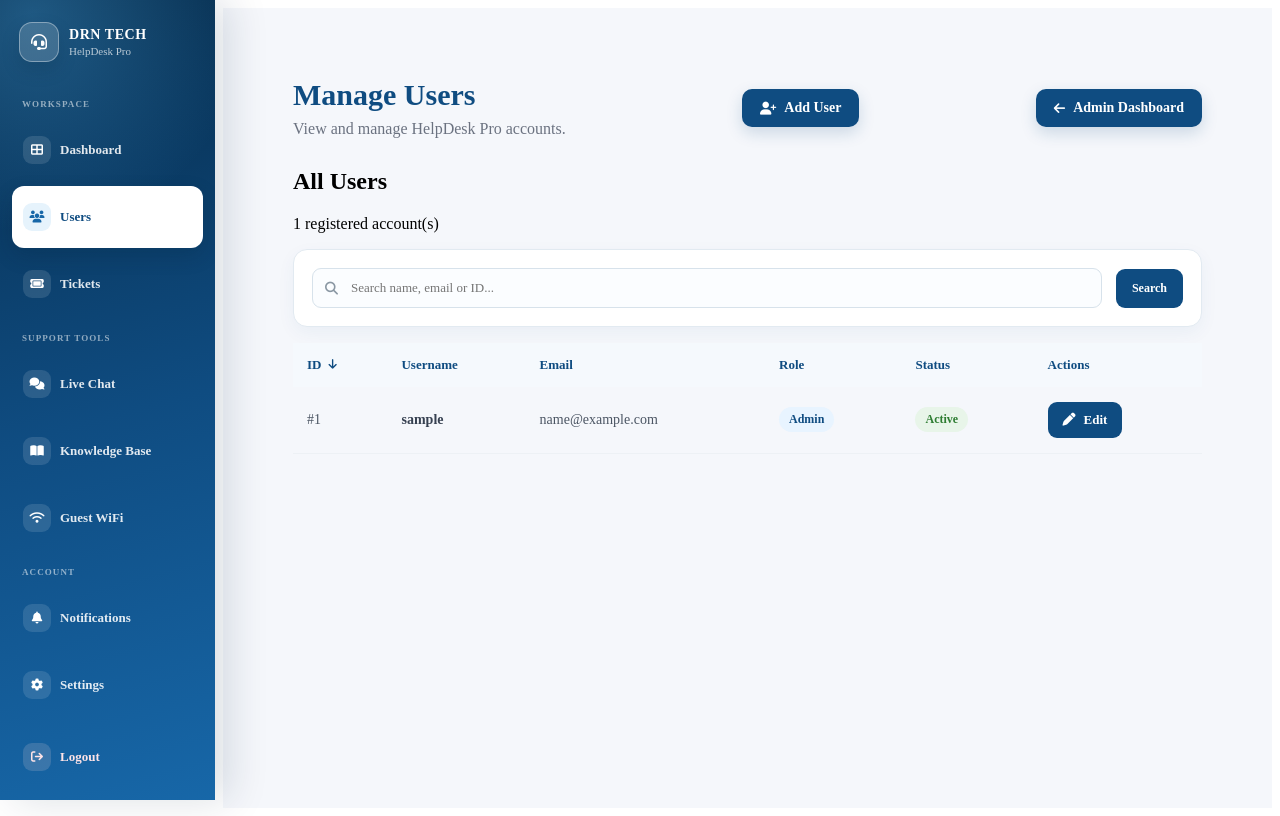
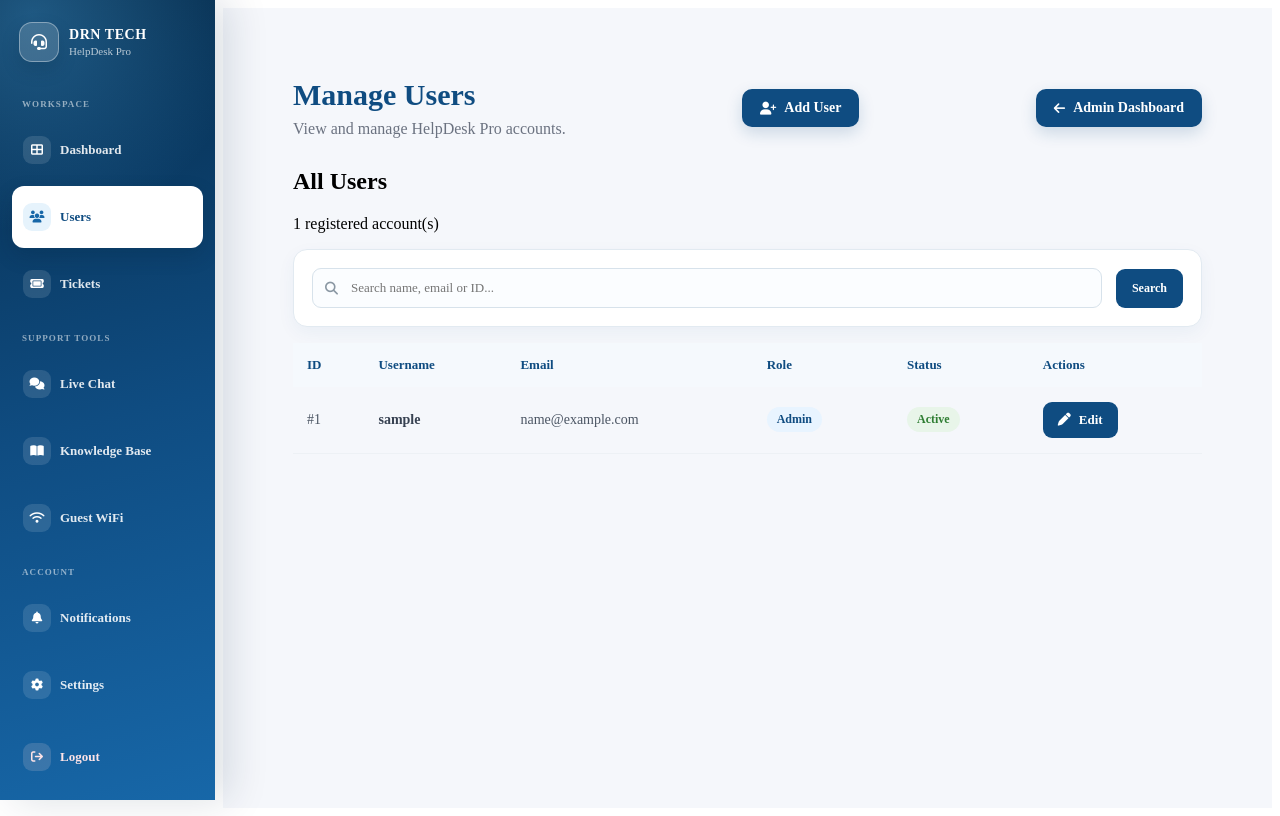
Before and after one commit to DRNWAMBZ/HelpDeskPro, a Flask app: page /admin/users in a window 1280 px wide. Run offline with Flask 3, Linux system fonts and the light colour scheme; a user stored in the database is signed in; tables that the repository leaves empty hold one stand-in row (values such as "Sample post"); some libraries are stand-ins or nearby versions.

Commit message:
Simplify user ID sort header

```diff
--- a/static/css/admin.css
+++ b/static/css/admin.css
@@ -488,21 +488,14 @@
 }
 
 .admin-sort-link {
-    align-items: center;
     color: inherit;
-    display: inline-flex;
-    gap: 7px;
     text-decoration: none;
 }
 
 .admin-sort-link:hover,
 .admin-sort-link:focus-visible {
-    color: #1767A8;
-    text-decoration: underline;
-}
-
-.admin-sort-link i {
-    font-size: 11px;
+    color: inherit;
+    text-decoration: none;
 }
 
 .admin-table td {
--- a/templates/admin/users.html
+++ b/templates/admin/users.html
@@ -87,10 +87,6 @@ Manage Users
                                 aria-label="Sort users by ID {{ 'ascending' if sort == 'id_desc' else 'descending' }}"
                             >
                                 ID
-                                <i
-                                    class="fa-solid {% if sort == 'id_asc' %}fa-arrow-up{% else %}fa-arrow-down{% endif %}"
-                                    aria-hidden="true"
-                                ></i>
                             </a>
                         </th>
 
```
